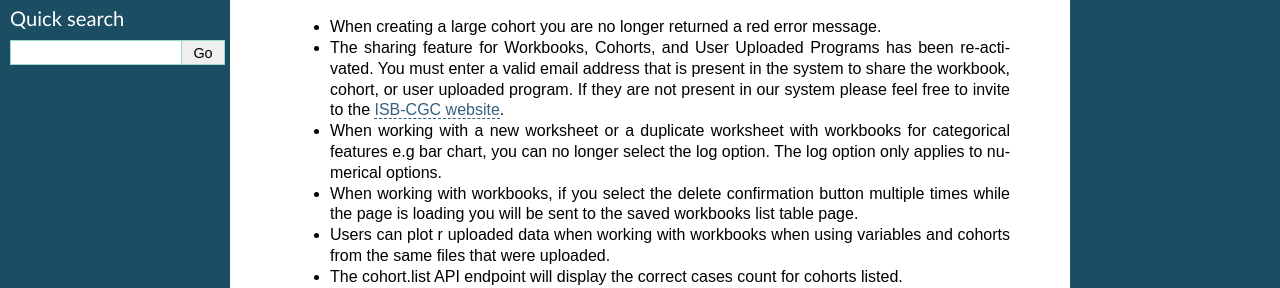
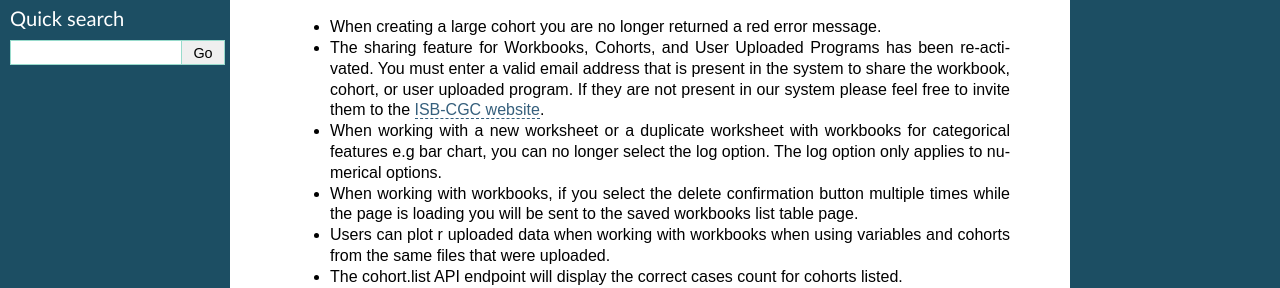
Before and after one commit to isb-cgc/readthedocs, a Sphinx documentation site: the page built from docs/source/sections/webapp/releases.rst, in a window 1280 px wide and 900 px high, scrolled down 433 px. Shown: the part 221-509 px from the top of the window. Built offline with Sphinx 7.4.7, drawn with Linux system fonts in a browser that asks for light colours; pages that are not in the unit, such as notebooks, are missing from menus.

Commit message:
added them*

```diff
--- a/docs/source/sections/webapp/releases.rst
+++ b/docs/source/sections/webapp/releases.rst
@@ -21,7 +21,7 @@ Web-App Release Notes
  Bug Fixes
 
  - When creating a large cohort you are no longer returned a red error message.
- - The sharing feature for Workbooks, Cohorts, and User Uploaded Programs has been re-activated.  You must enter a valid email address that is present in the system to share the workbook, cohort, or user uploaded program. If they are not present in our system please feel free to invite to the `ISB-CGC website <https://isb-cgc.appspot.com/>`_.
+ - The sharing feature for Workbooks, Cohorts, and User Uploaded Programs has been re-activated.  You must enter a valid email address that is present in the system to share the workbook, cohort, or user uploaded program. If they are not present in our system please feel free to invite them to the `ISB-CGC website <https://isb-cgc.appspot.com/>`_.
  - When working with a new worksheet or a duplicate worksheet with workbooks for categorical features e.g bar chart, you can no longer select the log option. The log option only applies to numerical options.
  - When working with workbooks, if you select the delete confirmation button multiple times while the page is loading you will be sent to the saved workbooks list table page.
  - Users can plot r uploaded data when working with workbooks when using variables and cohorts from the same files that were uploaded.
```
